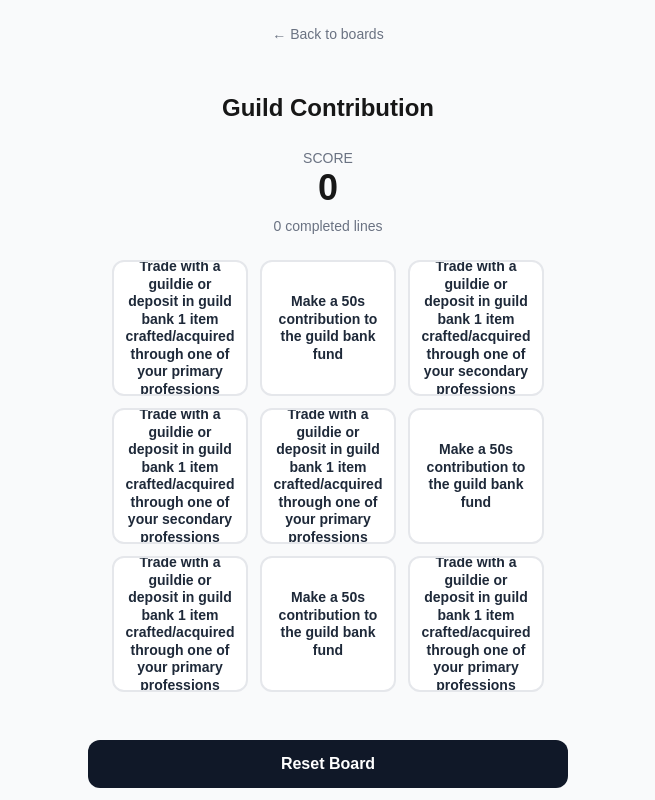
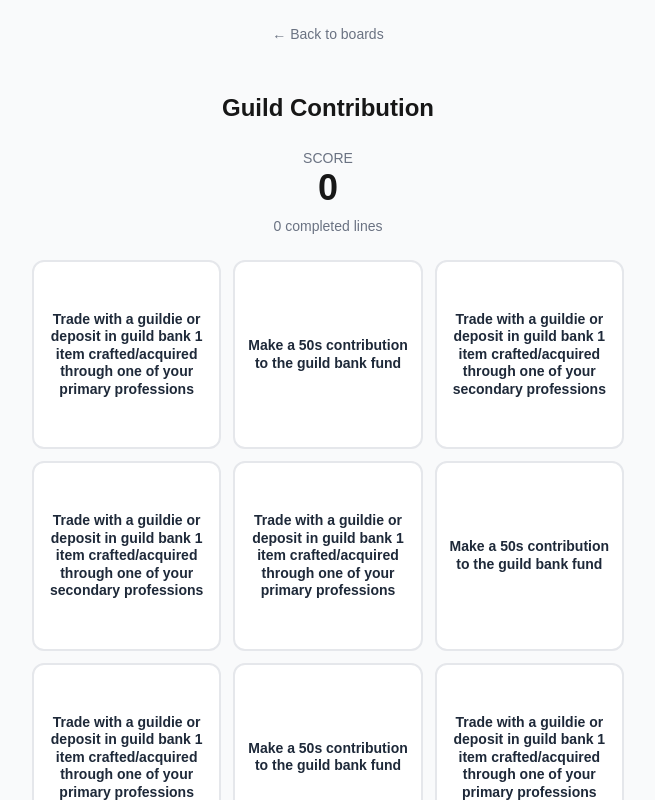
Before and after one commit to xTin0x/frogever-bingo, a Next.js app: page / in a window 1280 px wide. Both pictures are taken after a click on the button 508 px from the left and 452 px from the top of the page. Shown: the top 800 px of the page, without its empty margins (312-967 px from the left). Built offline with nearby package versions, Linux system fonts and the light colour scheme.

Commit message:
bigger board

```diff
--- a/components/BingoBoard.tsx
+++ b/components/BingoBoard.tsx
@@ -262,7 +262,7 @@ export default function BingoBoard() {
       {/*Screenshot Area */}
       <div
         ref={boardRef}
-        className="w-full max-w-[480px] bg-gray-50 p-4 sm:p-6 rounded-x1"
+        className="w-full max-w-[640px] bg-gray-50 p-4 sm:p-6 rounded-x1"
       >
 
       {/* Title */}
@@ -327,7 +327,7 @@ export default function BingoBoard() {
       </div>
 
       {/* Action buttons */}
-      <div className="w-full max-w-[480px] flex flex-col gap-3 mt-6">
+      <div className="w-full max-w-[640px] flex flex-col gap-3 mt-6">
 
         {/* Reset button */}
         <button
```
